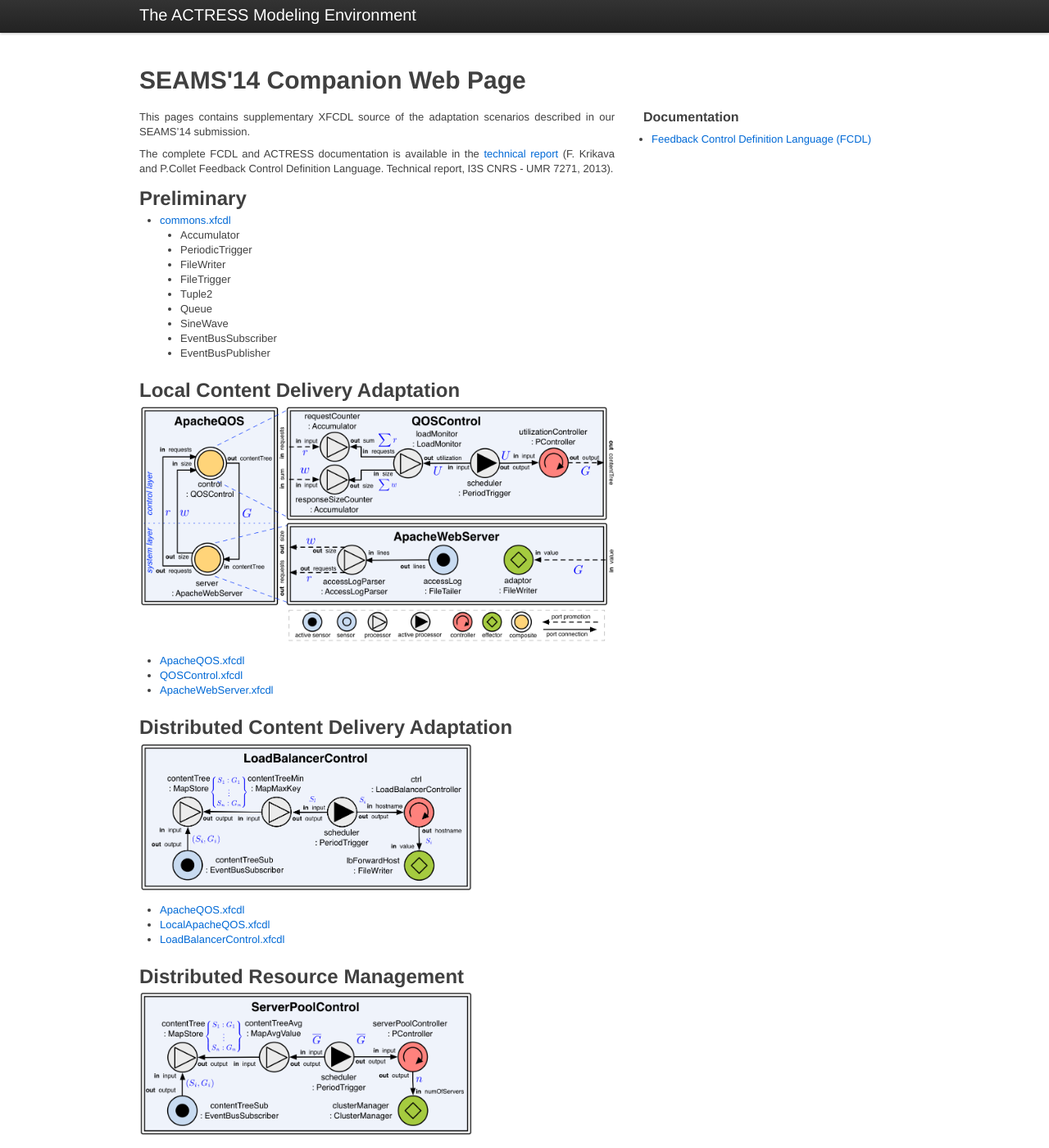
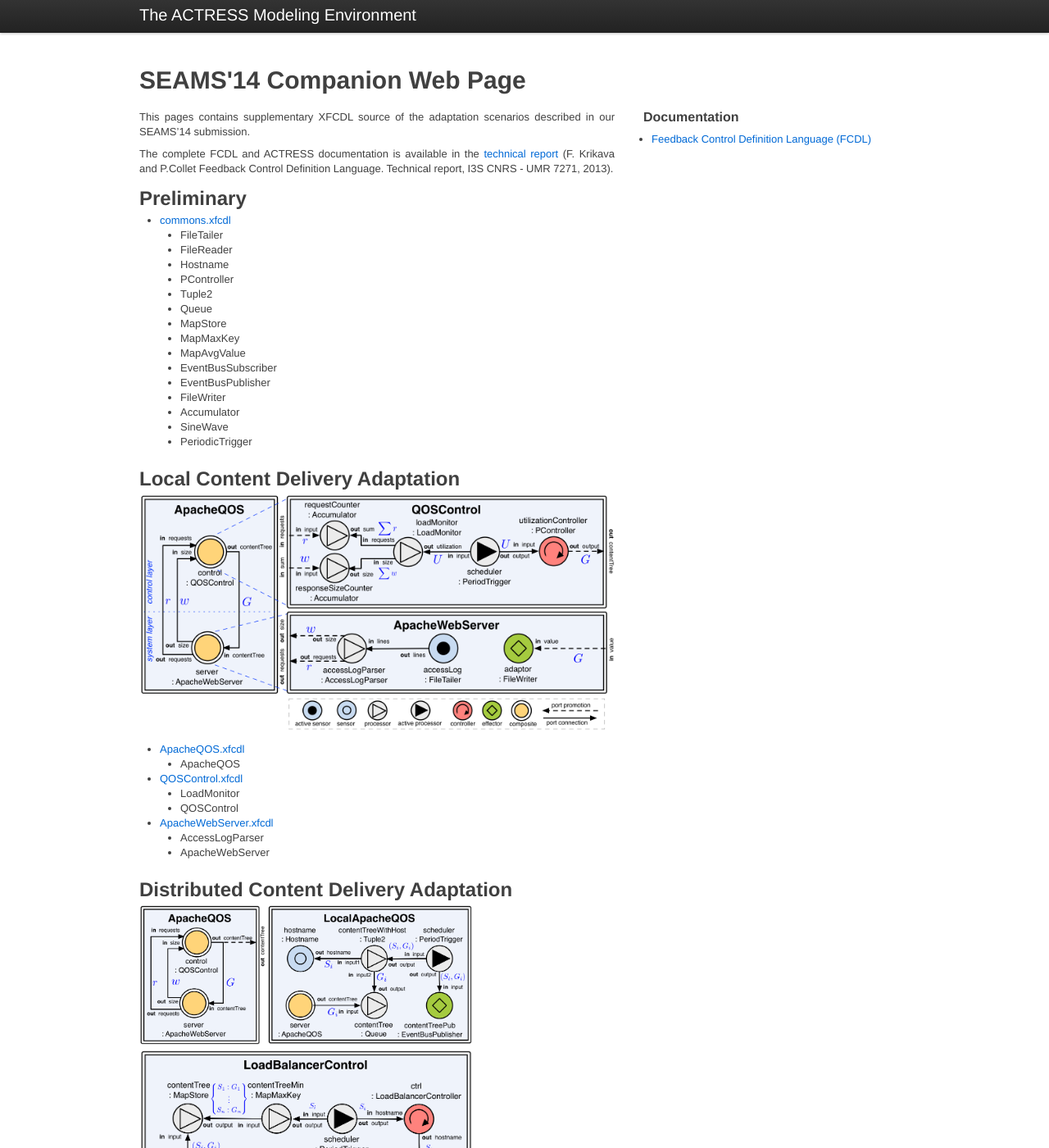
Before and after one commit to fikovnik/Actress, a Jekyll site: the page built from SEAMS14.md, in a window 1280 px wide and 1400 px high. Shown: the whole window at 82% size. Built offline with Jekyll 4.4.1, drawn with Linux system fonts in a browser that asks for light colours; some of the changed text lies outside the part shown.

Commit message:
Updated SEAMS'14 companion webpage

```diff
--- a/SEAMS14.md
+++ b/SEAMS14.md
@@ -9,50 +9,72 @@ The complete FCDL and ACTRESS documentation is available in the [technical repor
 
 ## Preliminary
 
-* [commons.xfcdl](SEAMS14/commons.xfcdl)
-    * Accumulator
-    * PeriodicTrigger
-    * FileWriter
-    * FileTrigger
+* [commons.xfcdl](SEAMS14/commons/commons.xfcdl)
+    * FileTailer
+    * FileReader
+    * Hostname
+    * PController
     * Tuple2
     * Queue
-    * SineWave
+    * MapStore
+    * MapMaxKey
+    * MapAvgValue
     * EventBusSubscriber
     * EventBusPublisher
-
+    * FileWriter
+    * Accumulator
+    * SineWave
+    * PeriodicTrigger
 
 ## Local Content Delivery Adaptation
 
 <img src="SEAMS14/LocalContentDelivery.png" style="width: 100%;"/>
 
-* [ApacheQOS.xfcdl](SEAMS14/ApacheQOS.xfcdl)
-* [QOSControl.xfcdl](SEAMS14/QOSControl.xfcdl)
-* [ApacheWebServer.xfcdl](SEAMS14/ApacheWebServer.xfcdl)
+* [ApacheQOS.xfcdl](SEAMS14/cs1/ApacheQOS.xfcdl)
+    * ApacheQOS
+* [QOSControl.xfcdl](SEAMS14/cs1/QOSControl.xfcdl)
+    * LoadMonitor
+    * QOSControl
+* [ApacheWebServer.xfcdl](SEAMS14/cs1/ApacheWebServer.xfcdl)
+    * AccessLogParser
+    * ApacheWebServer
 
 ## Distributed Content Delivery Adaptation
 
+<img src="SEAMS14/LocalApacheQOS.png" style="width: 70%;"/>
 <img src="SEAMS14/DistributedContentDelivery.png" style="width: 70%;"/>
 
-* [ApacheQOS.xfcdl](SEAMS14/ApacheQOS2.xfcdl)
-* [LocalApacheQOS.xfcdl](SEAMS14/LocalApacheQOS.xfcdl)
-* [LoadBalancerControl.xfcdl](SEAMS14/LoadBalancerControl.xfcdl)
+* [ApacheQOS.xfcdl](SEAMS14/cs2/ApacheQOS.xfcdl)
+    * ApacheQOS
+* [LocalApacheQOS.xfcdl](SEAMS14/cs2/LocalApacheQOS.xfcdl)
+	* LocalApacheQOS
+* [LoadBalancerControl.xfcdl](SEAMS14/cs2/LocalApacheControl.xfcdl)
+    * LoadBalancerController
+    * LoadBalancerControl
 
 ## Distributed Resource Management
 
 <img src="SEAMS14/DistributedResourceManagement.png" style="width: 70%;"/>
 
-* [ServerPoolControl.xfcdl](SEAMS14/ServerPoolControl.xfcdl)
+* [ServerPoolControl.xfcdl](SEAMS14/cs2/ServerPoolControl.xfcdl)
+    * ServerPoolControl
 
 ## System Identification
 
 <img src="SEAMS14/SystemIdentification.png" style="width: 70%;"/>
 
-* [SystemIdentification.xfcdl](SEAMS14/SystemIdentification.xfcdl)
+* [SystemIdentification.xfcdl](SEAMS14/cs3/SystemIdentification.xfcdl)
+    * UtilizationMonitor
+    * SystemIdentification
 
 ## Adaptive Control
 
 <img src="SEAMS14/AdaptiveControl.png" style="width: 100%;"/>
 
-* [AdaptiveApacheQOS.xfcdl](SEAMS14/AdaptiveApacheQOS.xfcdl)
-* [QOSControl.xfcdl](SEAMS14/QOSControl2.xfcdl)
-* [AdaptiveControl.xfcdl](SEAMS14/AdaptiveControl.xfcdl)
+* [AdaptiveApacheQOS.xfcdl](SEAMS14/cs4/AdaptiveApacheQOS.xfcdl)
+    * AdaptiveApacheQOS
+* [QOSControl.xfcdl](SEAMS14/cs4/QOSControl.xfcdl)
+    * QOSControl
+* [AdaptiveControl.xfcdl](SEAMS14/cs4/AdaptiveControl.xfcdl)
+    * AdaptiveControl
+    * AdaptiveController
```
Also changed, not shown: 16 other files.
